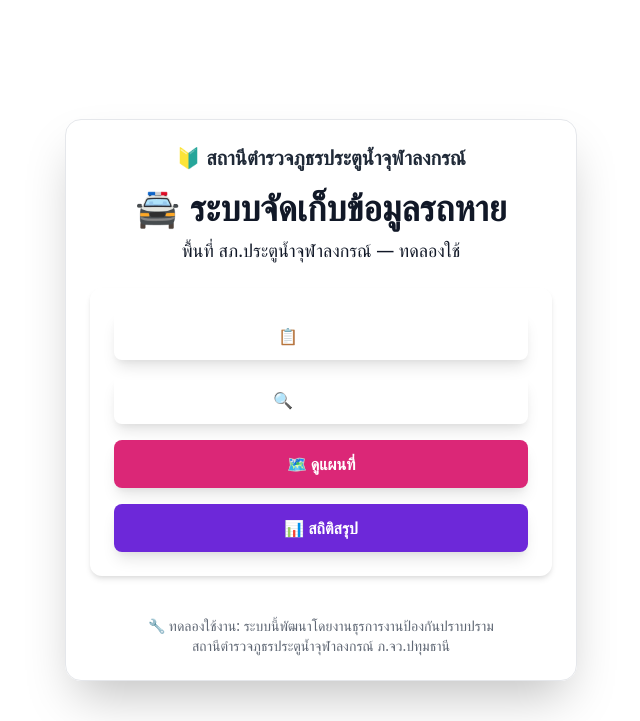
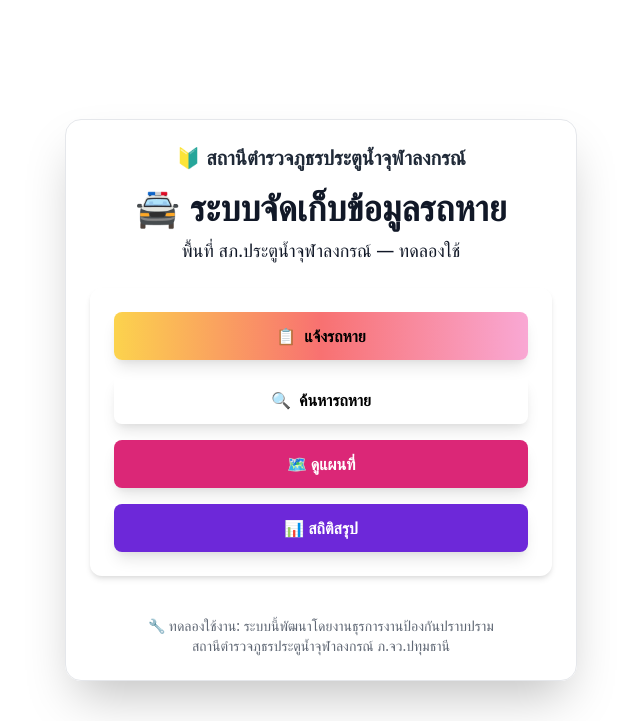
Before and after one commit to kong3161/lostcar, a FastAPI app: page / in a window 1280 px wide. Shown: the top 721 px of the page, without its empty margins (319-959 px from the left). Run offline with FastAPI, Linux system fonts and the light colour scheme.

Commit message:
ปรับสีปุ่ม 'แจ้งรถหาย' และ 'ค้นหารถหาย' ให้พื้นหลังและตัวอักษรชัดเจนขึ้น

```diff
--- a/templates/home.html
+++ b/templates/home.html
@@ -16,8 +16,12 @@
         <h2 class="text-md md:text-lg mb-6 text-fuchsia-800">พื้นที่ สภ.ประตูน้ำจุฬาลงกรณ์ — ทดลองใช้</h2>
 
         <div class="bg-rose-100 bg-opacity-90 rounded-xl shadow-md p-6 flex flex-col gap-4">
-            <a href="/submit" class="bg-fuchsia-700 hover:bg-fuchsia-800 text-white font-bold py-3 px-6 rounded-lg shadow-lg">📋 แจ้งรถหาย</a>
-            <a href="/search" class="bg-rose-600 hover:bg-rose-700 text-white font-bold py-3 px-6 rounded-lg shadow-lg">🔍 ค้นหารถหาย</a>
+            <a href="/submit" class="bg-gradient-to-r from-yellow-300 via-red-400 to-orange-400 text-black font-bold py-3 px-6 rounded-lg shadow-lg flex justify-center items-center gap-2">
+                📋 <span>แจ้งรถหาย</span>
+            </a>
+            <a href="/search" class="bg-orange-500 hover:bg-orange-600 text-black font-bold py-3 px-6 rounded-lg shadow-lg flex justify-center items-center gap-2">
+                🔍 <span>ค้นหารถหาย</span>
+            </a>
             <a href="/map" class="bg-pink-600 hover:bg-pink-700 text-white font-bold py-3 px-6 rounded-lg shadow-lg">🗺️ ดูแผนที่</a>
             <a href="/dashboard" class="bg-purple-700 hover:bg-purple-800 text-white font-bold py-3 px-6 rounded-lg shadow-lg">📊 สถิติสรุป</a>
         </div>
```
